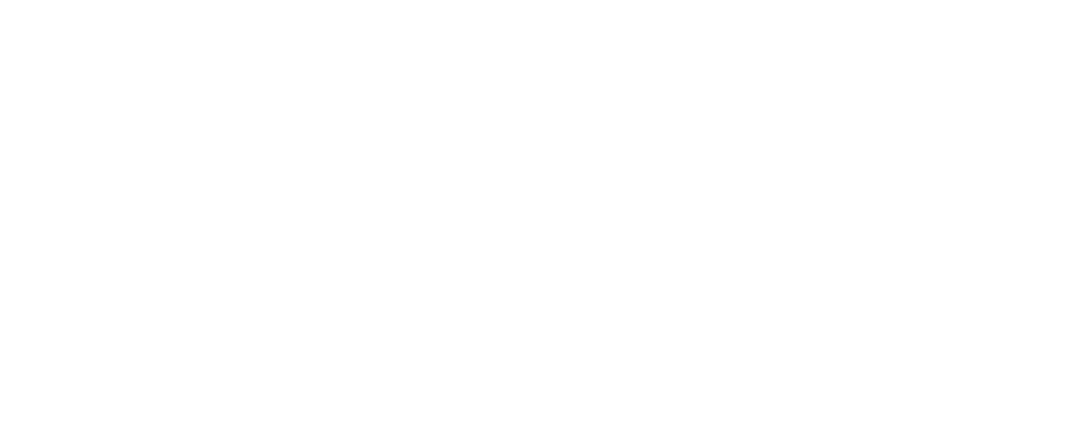
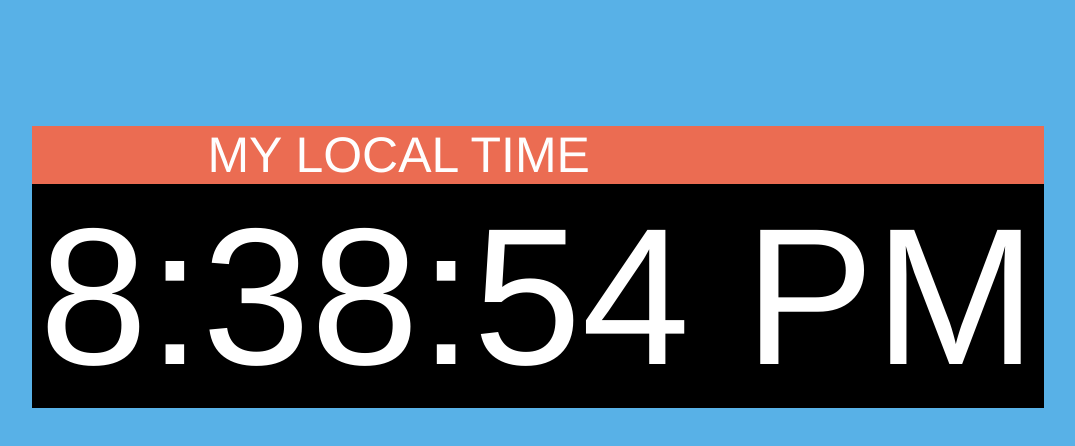
Before and after one commit to MrPikpikLol/JavaScriptExo, a plain HTML site: page ExercicesJs/Clock/index.html in a window 1280 px wide. Shown: the whole page, without its empty margins (102-1177 px from the left). Drawn offline with Linux system fonts and the light colour scheme.

Commit message:
Add Clock and WordCount

```diff
--- /dev/null
+++ b/ExercicesJs/Clock/clock.css
@@ -0,0 +1,28 @@
+body {
+  background-color: #58b1e7;
+}
+#clock {
+  color: #fff;
+  font-size: 195px;
+  background-color: #000;
+  padding: 0,5em 0em;
+  width: 80%;
+  margin: 0px auto;
+  font-family: Helvetica,Arial;
+  text-align: center;
+}
+#banner {
+  color: #fefefe;
+  font-size: 50px;
+  text-align: center;
+  background-color: #EB6C52;
+  padding: 0,5em 0em;
+  width: 80%;
+  margin: 10% auto 0%;
+  font-family: Helvetica;
+  text-align: left;
+  text-transform: uppercase;
+}
+span {
+  margin-left: 175px;
+}
--- /dev/null
+++ b/ExercicesJs/Clock/clock.js
@@ -0,0 +1,23 @@
+setInterval(function (){
+  var currentTime = new Date();
+  var hours = currentTime.getHours();
+  var minutes = currentTime.getMinutes();
+  var seconds = currentTime.getSeconds();
+  var period = "AM";
+  if  (hours >= 12) {
+    period = "PM";
+  }
+  if (hours > 12) {
+    hours = hours - 12;
+  }
+  if (seconds < 10) {
+    seconds = "0" + seconds;
+  }
+  if (minutes < 10) {
+    minutes = "0" + minutes;
+  }
+  var clockTime = hours + ":" + minutes + ":" + seconds + " " + period;
+
+  var clock = document.getElementById('clock');
+  clock.innerText = clockTime;
+}, 1000);
--- a/ExercicesJs/Clock/index.html
+++ b/ExercicesJs/Clock/index.html
@@ -2,13 +2,14 @@
 <html lang="en" dir="ltr">
   <head>
     <meta charset="utf-8">
-    <title></title>
-    <link rel="stylesheet" href="style.css" />
+    <meta name="description" content="Digital Clock created with JavaScript" />
+    <meta name="viewport" content="width=content-width, initial-scale=1" />
+    <title>My Local Time</title>
+    <link rel="stylesheet" href="clock.css" />
   </head>
   <body>
-
-
-
-    <script src="script.js"></script>
+    <div id="banner"><span>My local time</span></div>
+    <div id="clock"></div>
+    <script src="clock.js"></script>
   </body>
 </html>
--- a/ExercicesJs/WordCountTool/style.css
+++ b/ExercicesJs/WordCountTool/style.css
@@ -0,0 +1,32 @@
+body {
+  background-color: #FA8072;
+}
+input {
+  margin-top: 100px;
+  margin-left: 220px;
+  width: 350px;
+  height: 40px;
+  display: block;
+  padding-left: 395px;
+}
+#output {
+  margin-top: 45px;
+  width: 100px;
+  background: lightgreen;
+  margin-left: 400px;
+}
+#btn {
+  width: 350px;
+  height: 80px;
+  color: #fff;
+  background-color: blue;
+  border-style: none;
+  border-radius: 15px;
+  margin-top: 100px;
+  margin-left: 385px;
+}
+h1 {
+  text-align: center;
+  color: #000;
+  margin-top: 50px;
+}
```
Also changed, not shown: ExercicesJs/WordCountTool/index.html (+6 -3 lines), ExercicesJs/WordCountTool/script.js (+10 -0 lines), ExercicesJs/Clock/script.js (deleted), ExercicesJs/Clock/style.css (deleted), ExercicesJs/ContactForm/index.html (line endings or trailing spaces).
